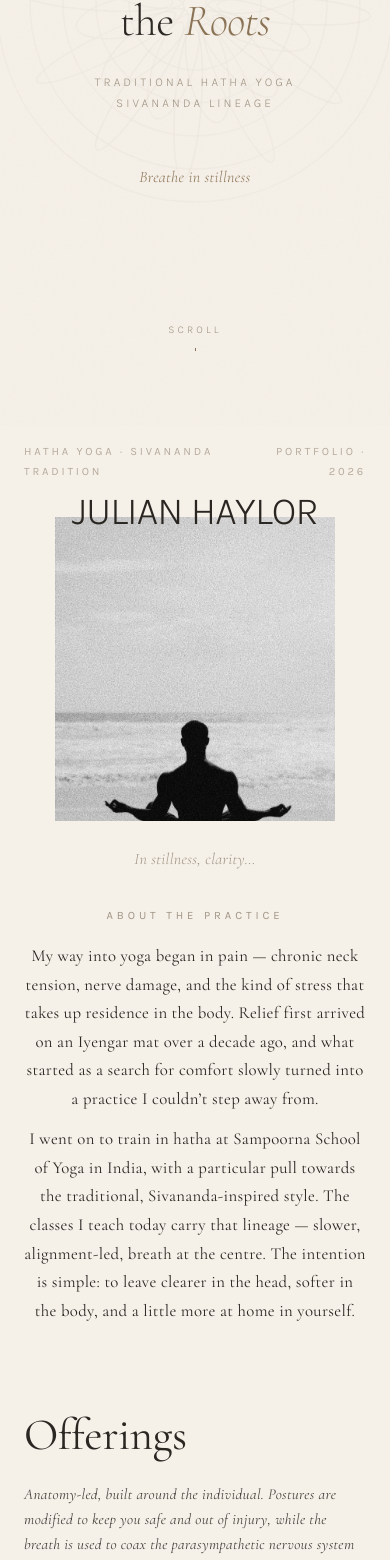
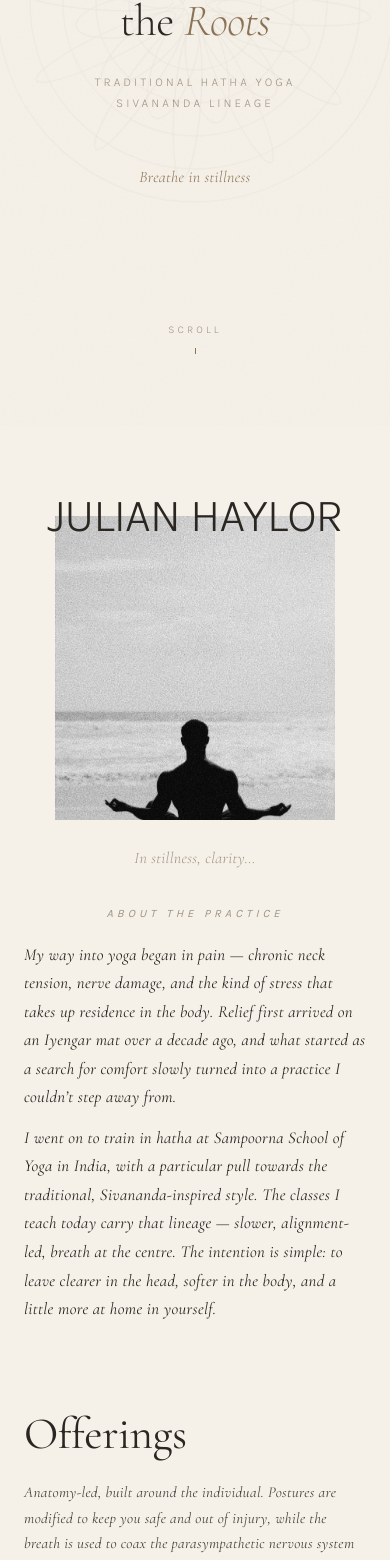
Before and after one commit to haylorjulian/julianhayloryoga, a React (Vite) app: page / in a window 390 px wide. Shown: the part 418-1978 px from the top of the page. Built offline with nearby package versions, Linux system fonts and the light colour scheme.

Commit message:
Manual CSS updates

```diff
--- a/src/constants/siteContent.js
+++ b/src/constants/siteContent.js
@@ -69,7 +69,7 @@ export const WHAT_I_OFFER = {
   leftMeta: ['Private', 'Group', 'Immersive'],
   bookingEmail: 'haylorjulian@gmail.com',
   ctaLabel: '/ Book',
-  pricingLabel: 'Pricing',
+  pricingLabel: 'Pricing (1h/1.5hrs)',
   items: [
     {
       label: '/ Private',
@@ -77,7 +77,6 @@ export const WHAT_I_OFFER = {
       imageUrl: '/images/prayerhands.png',
       imageAlt: 'Hands in añjali mudra during private practice',
       description: 'One-to-one sessions across central London, hosted in the comfort of your own home. Fully personalised — built around your body, your goals, and any injuries or restrictions we need to work around. A space to refine alignment, learn to self-adjust, and develop a practice you can carry into your own time.',
-      durations: '1 hr / 1.5 hr',
       pricing: [
         { label: 'Intro session', price: '£50 / £75' },
         { label: 'Single session', price: '£80 / £120' },
@@ -92,7 +91,6 @@ export const WHAT_I_OFFER = {
       imageUrl: '/images/headshot.png',
       imageAlt: 'Julian Haylor portrait',
       description: 'Hosted from your home, available across most of London. Practise alongside friends, family, or colleagues — the same individual care as a private session, scaled to a small shared space and split across the group.',
-      durations: '1 hr / 1.5 hr',
       pricing: [
         { label: '2 people', price: '£50 / £75 each' },
         { label: '3 people', price: '£40 / £60 each' },
--- a/src/styles/AboutMe.css
+++ b/src/styles/AboutMe.css
@@ -53,7 +53,7 @@
 .about-heading {
   font-family: var(--font-sans);
   font-weight: 300;
-  font-size: clamp(2.8rem, 6vw, 5rem);
+  font-size: clamp(2.8rem, 6vw, 4.5rem);
   line-height: 1.1;
   letter-spacing: -0.02em;
   color: var(--ink);
@@ -127,7 +127,7 @@
    horizontally and takes less vertical space. Kept narrower than the
    hero row above so it still reads as centred editorial copy. */
 .about-body {
-  max-width: 820px;
+  max-width: 620px;
   text-align: center;
   display: flex;
   flex-direction: column;
@@ -164,8 +164,12 @@
   }
 
   .about-meta-top {
-    top: 1rem;
-    padding: 0 1.5rem;
+      display: none;
+  }
+
+  .about-body {
+    text-align: left;
+    font-style: italic;
   }
 
   .about-hero {
@@ -178,8 +182,8 @@
   }
 
   .about-heading {
-    font-size: clamp(2.2rem, 10vw, 3.5rem);
-    margin-bottom: -0.4em;
+    font-size: clamp(2.2rem, 12vw, 3.5rem);
+    margin-bottom: -0.55em;
   }
 
   .about-image {
--- a/src/styles/WhatIOffer.css
+++ b/src/styles/WhatIOffer.css
@@ -43,7 +43,7 @@
   color: var(--ink);
   opacity: 0.85;
   margin: 1.5rem 0 0;
-  max-width: 28ch;
+  max-width: 30ch;
 }
 
 .offerings-meta-list {
@@ -114,7 +114,6 @@
    wide viewports. */
 .offering-image {
   width: 100%;
-  max-width: 180px;
   aspect-ratio: 1 / 1;
   overflow: hidden;
   background: var(--breath);
@@ -158,12 +157,14 @@
   flex-direction: column;
   gap: 0.12rem;
   line-height: 1.4;
+  height: 135px;
+  justify-content: space-between;
 }
 
 .offering-pricing-heading {
   font-family: var(--font-sans);
   font-weight: 400;
-  font-size: 0.5rem;
+  font-size: 0.6rem;
   letter-spacing: 0.3em;
   text-transform: uppercase;
   color: var(--muted);
@@ -198,7 +199,7 @@
 .offering-pricing-label {
   font-family: var(--font-sans);
   font-weight: 400;
-  font-size: 0.6rem;
+  font-size: 0.7rem;
   letter-spacing: 0.05em;
   color: var(--muted);
   margin: 0;
@@ -209,7 +210,7 @@
 .offering-pricing-price {
   font-family: var(--font-serif);
   font-weight: 500;
-  font-size: 0.78rem;
+  font-size: 0.8rem;
   color: var(--ink);
   margin: 0;
   text-align: right;
@@ -249,7 +250,6 @@
   position: relative;
   padding-bottom: 4px;
   align-self: flex-start;
-  margin-top: auto;
   transition: color 0.4s ease;
 }
 
@@ -297,6 +297,10 @@
     flex: 0 0 auto;
   }
 
+  .offering-pricing-note {
+    font-size: 1.2rem;
+  }
+
   /* Allow the intro paragraph to span the full mobile width */
   .offerings-intro {
     max-width: none;
```
